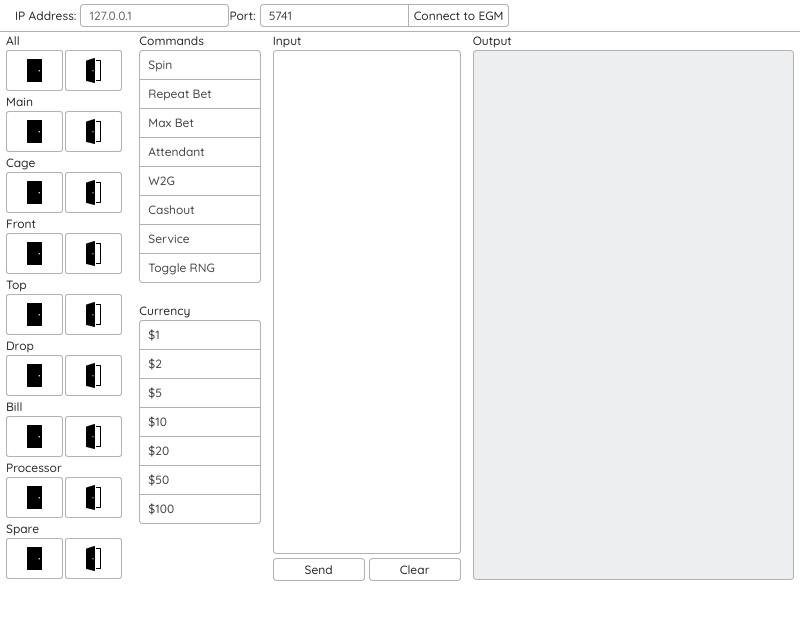
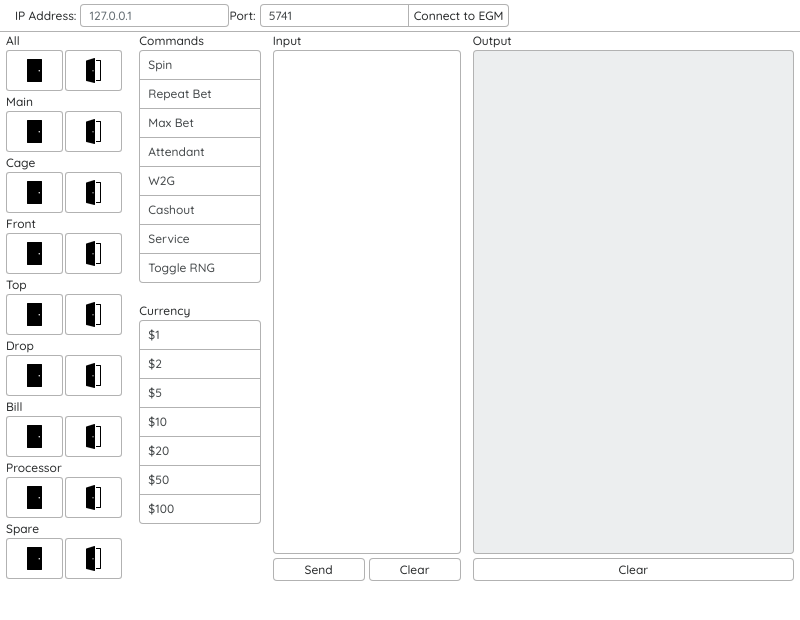
Before and after one commit to 11kyle/telnet-application, an Electron app: page index.html in a window 800 px wide. Drawn offline with nearby package versions, Linux system fonts and the light colour scheme.

Commit message:
Added functionality to Clear buttons

```diff
--- a/app.js
+++ b/app.js
@@ -36,7 +36,7 @@ var app = new Vue({
 	},
 	methods: {
 		sendCommand: function(value) {
-
+			// Handle door buttons
 			for (var i = 0; i < this.doors.length; i++) {
 				if (value.name.toLowerCase() === this.doors[i].name.toLowerCase()) {	// all | main | cage | etc..
 
@@ -50,6 +50,7 @@ var app = new Vue({
 					break;
 				}
 			}
+			// Handle command buttons
 			for (var i = 0; i < this.commands.length; i++) {
 				if (value.name.toLowerCase() === this.commands[i].name.toLowerCase()) {		// spin | repeat bet | max bet | etc..
 					console.log(this.commands[i].syntax);
@@ -57,6 +58,7 @@ var app = new Vue({
 					break;
 				}
 			}
+			// Handle currency buttons
 			for (var i = 0; i < this.currency.length; i++) {
 				if (value.name.toLowerCase() === this.currency[i].name.toLowerCase()) {		// spin | repeat bet | max bet | etc..
 					console.log('bill in\n' + this.currency[i].name);
@@ -68,6 +70,14 @@ var app = new Vue({
 			// Keep textarea scrolled to the bottom
 			var otpt = document.getElementById('output');
 			otpt.scrollTop = otpt.scrollHeight
+		},
+		clearOutput: function() {
+			// Handle output clear button
+			this.output = '';
+		},
+		clearInput: function() {
+			// Handle input clear button
+			this.input = '';
 		}
 	}
 })
--- a/index.html
+++ b/index.html
@@ -61,14 +61,14 @@
 			<div class="col-sm-3">
 				<div class="input-area">
 					<p>Input</p>
-					<textarea id="input" class="form-control">{{ input }}</textarea>
+					<textarea id="input" class="form-control" v-model="input"></textarea>
 				</div>
         <div class="row input-area-btns">
           <div class="col-sm-6">
             <button class="btn btn-secondary btn-block" type="button">Send</button>
           </div>
           <div class="col-sm-6">
-            <button class="btn btn-secondary btn-block" type="button">Clear</button>
+            <button v-on:click="clearInput()" class="btn btn-secondary btn-block" type="button">Clear</button>
           </div>
         </div>
       </div>
@@ -77,6 +77,11 @@
 					<p>Output</p>
 					<textarea id="output" class="form-control" disabled>{{ output }}</textarea>
 				</div>
+        <div class="row">
+          <div class="col-sm-12">
+            <button v-on:click="clearOutput()" class="btn btn-secondary btn-block" type="button">Clear</button>
+          </div>
+        </div>
 			</div>
 		</div>
 
--- a/main.js
+++ b/main.js
@@ -15,7 +15,7 @@ let mainWindow
 
 function createWindow () {
   // Create the browser window.
-  mainWindow = new BrowserWindow({width: 800, height: 608})
+  mainWindow = new BrowserWindow({width: 800, height: 608, resizable: false})
 
   // and load the index.html of the app.
   mainWindow.loadURL(url.format({
@@ -26,7 +26,7 @@ function createWindow () {
 
 
   // Open the DevTools.
-  mainWindow.webContents.openDevTools()
+  // mainWindow.webContents.openDevTools()
 
   // Emitted when the window is closed.
   mainWindow.on('closed', function () {
--- a/style.css
+++ b/style.css
@@ -1,3 +1,6 @@
+body {
+  overflow: hidden;
+}
 .container {
   /*max-width: 800px;*/
   margin-left: 0;
@@ -29,10 +32,11 @@ img {
   margin: 4px 10px;
 }
 textarea.form-control {
-  height: 530px;
+  height: 504px;
   font-size: 12px;
   resize: none;
   border: 1px solid rgba(0,0,0,.3);
+  margin-bottom: 4px;
 }
 #input {
   height: 504px;
```
